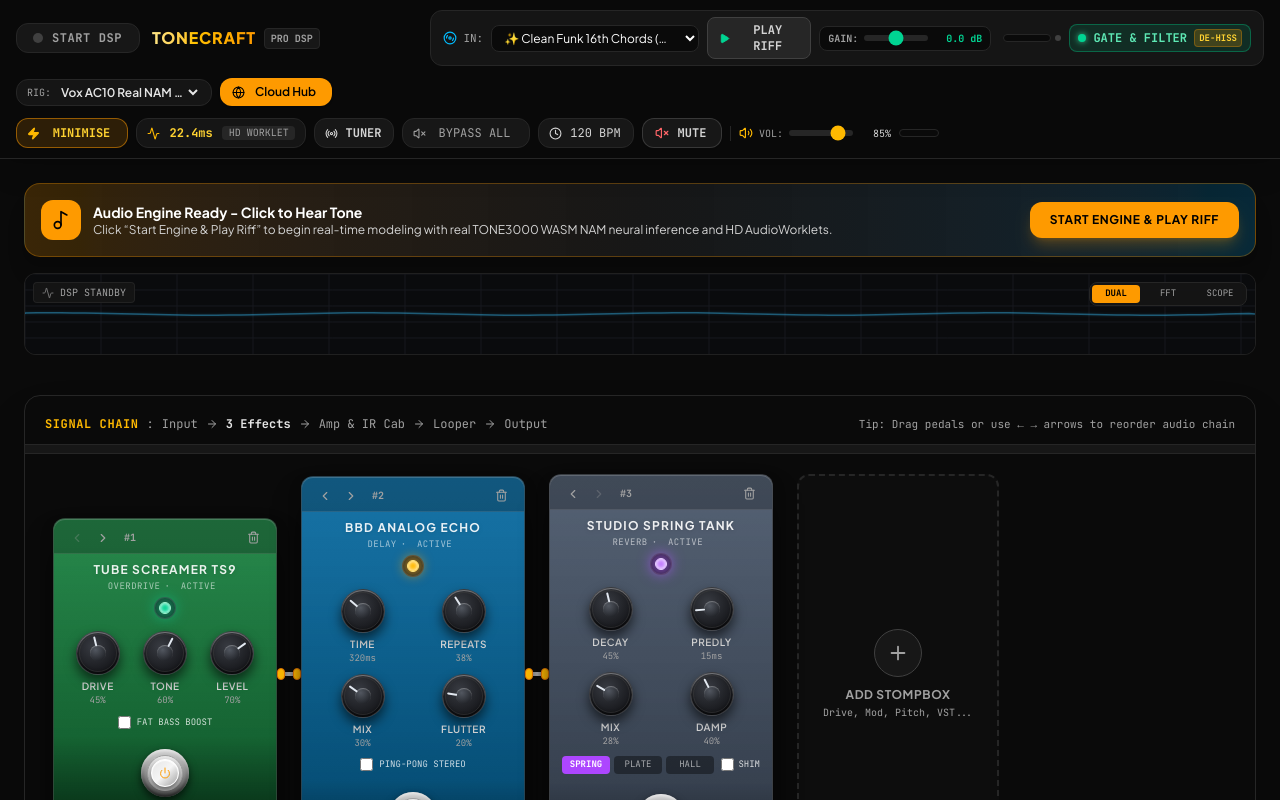
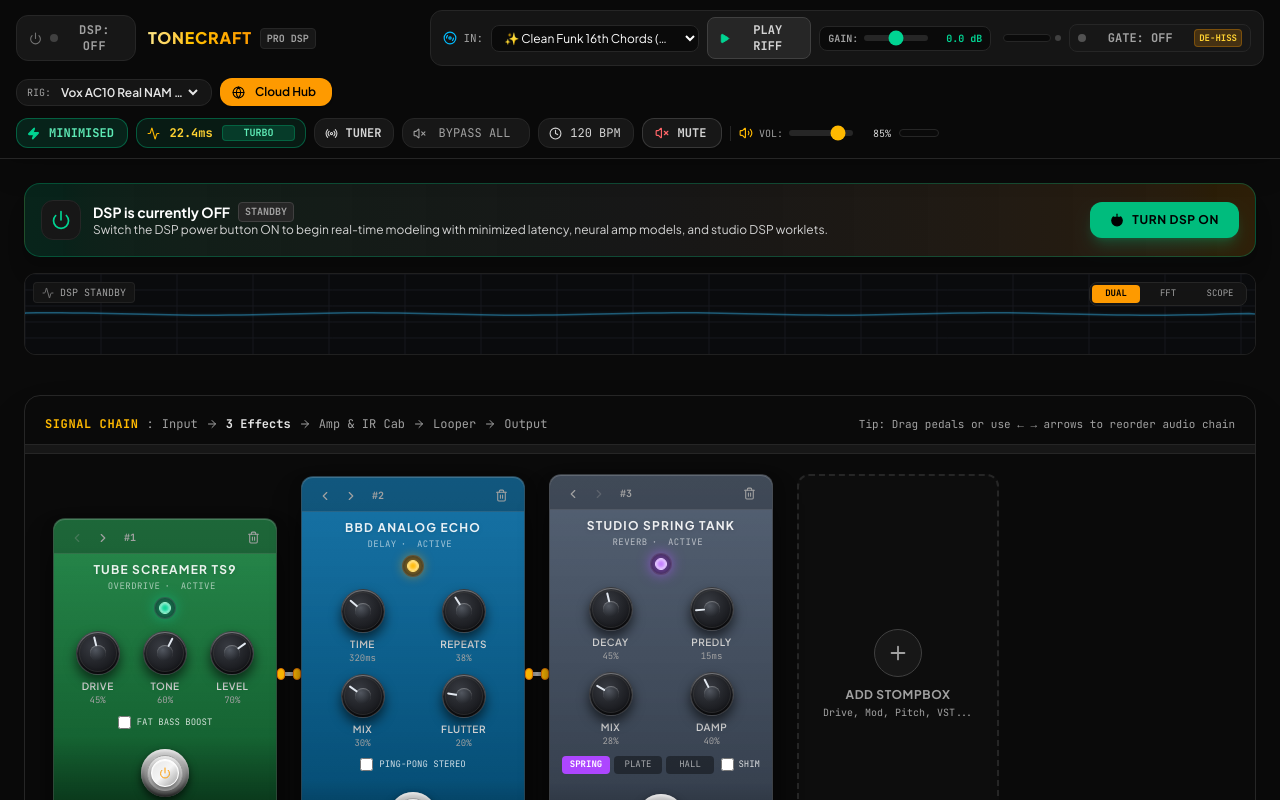
Before and after one commit to geksiong/ToneCraft, a React (Vite) app: page / in a window 1280 px wide. Shown: the top 800 px of the page. Built offline with nearby package versions, Linux system fonts and the light colour scheme.

Commit message:
refactor: default audio engine to off and silent
Set initial engine state to inactive and riffs to silent on startup. Updated engine initialization to default to ultra-low latency mode and disabled the noise gate by default for a transparent signal pass.

```diff
--- a/src/App.tsx
+++ b/src/App.tsx
@@ -38,7 +38,7 @@
   InputConditionerTelemetry
 } from './audio/inputConditioner';
 import { isNamModelProfile } from './audio/namModels';
-import { Music2 } from 'lucide-react';
+import { Music2, Power } from 'lucide-react';
 
 export default function App() {
   // Preset & Rig State
@@ -65,10 +65,10 @@
   const [irCabinet, setIrCabinet] = useState<IrCabinetConfig>(currentPreset.irCabinet);
   const [bpm, setBpm] = useState<number>(currentPreset.bpm || 120);
 
-  // Engine & Audio State
+  // Engine & Audio State (OFF by default, riffs NOT playing)
   const [isRunning, setIsRunning] = useState<boolean>(false);
   const [inputSource, setInputSource] = useState<string>('riff-clean-funk');
-  const [isRiffPlaying, setIsRiffPlaying] = useState<boolean>(true);
+  const [isRiffPlaying, setIsRiffPlaying] = useState<boolean>(false);
   const [inputGain, setInputGain] = useState<number>(50);
   const [masterVolume, setMasterVolume] = useState<number>(85);
   const [isMuted, setIsMuted] = useState<boolean>(false);
@@ -139,9 +139,19 @@
   });
   const [isLearningNoiseFloor, setIsLearningNoiseFloor] = useState<boolean>(false);
 
-  // Engine Startup: builds the complete graph first, then activates audio source
+  // Engine Startup: builds the complete graph first with minimise latency profile active, without starting riffs
   const startAudioEngine = async () => {
     try {
+      // Ensure minimise latency profile is active when turning DSP ON
+      await audioEngine.updateLatencySettings({
+        profile: 'ultra-low',
+        sampleRateMode: 'native',
+        zeroLatencyCab: true,
+        zeroLookaheadLimiter: true,
+        bypassOsVoiceProcessing: true
+      });
+      setLatencySettings({ ...audioEngine.latencySettings });
+
       if (!audioEngine.ctx || audioEngine.ctx.state === 'closed') {
         await audioEngine.init();
         audioEngine.updatePedalboardChain(pedals);
@@ -150,17 +160,18 @@
         audioEngine.setMasterGain(masterVolume);
         audioEngine.setInputGain(inputGain);
 
-        if (inputSource !== 'mic') {
-          audioEngine.playSampleRiff(inputSource);
-          setIsRiffPlaying(true);
+        if (inputSource === 'mic') {
+          await audioEngine.setInputSource('mic');
         } else {
-          await audioEngine.setInputSource('mic');
+          // Do NOT start playing riffs automatically when turned on
+          audioEngine.stopSampleRiff();
+          setIsRiffPlaying(false);
         }
       } else {
         await audioEngine.resume();
-        if (inputSource !== 'mic') {
-          setIsRiffPlaying(true);
-        }
+        // Do NOT start playing riffs automatically when turned on
+        audioEngine.stopSampleRiff();
+        setIsRiffPlaying(false);
       }
 
       setIsRunning(true);
@@ -185,10 +196,14 @@
 
   const handleRestartEngine = async () => {
     try {
+      const wasPlaying = isRiffPlaying;
       await audioEngine.restart();
       setIsRunning(true);
-      if (inputSource !== 'mic') {
+      if (inputSource !== 'mic' && wasPlaying) {
+        audioEngine.playSampleRiff(inputSource);
         setIsRiffPlaying(true);
+      } else {
+        setIsRiffPlaying(false);
       }
     } catch (err) {
       console.error('Failed to restart audio engine:', err);
@@ -199,6 +214,8 @@
   const handleToggleRiffPlaying = async () => {
     if (!isRunning) {
       await startAudioEngine();
+      audioEngine.playSampleRiff(inputSource === 'mic' ? 'riff-clean-funk' : inputSource);
+      setIsRiffPlaying(true);
       return;
     }
     const playing = audioEngine.toggleSampleRiff();
@@ -354,11 +371,14 @@
   const handleSelectInputSource = async (src: string) => {
     setInputSource(src);
     if (!isRunning) {
-      await startAudioEngine();
+      audioEngine.currentInputSource = src;
+      return;
     }
-    await audioEngine.setInputSource(src);
-    if (src !== 'mic') {
-      setIsRiffPlaying(true);
+    await audioEngine.setInputSource(src, false);
+    if (src !== 'mic' && isRiffPlaying) {
+      audioEngine.playSampleRiff(src);
+    } else if (src === 'mic') {
+      setIsRiffPlaying(false);
     }
   };
 
@@ -506,6 +526,7 @@
         isBluetoothDetected={latencyReport.isBluetoothActive}
         onOpenInputConditioner={() => setIsInputConditionerOpen(true)}
         conditionerEnabled={conditionerConfig.enabled && (conditionerConfig.gateEnabled || conditionerConfig.highCutEnabled)}
+        gateEnabled={conditionerConfig.enabled && conditionerConfig.gateEnabled}
         gateState={conditionerTelemetry.gateState}
         conditionerHighCut={conditionerConfig.enabled && conditionerConfig.highCutEnabled}
         highPitchNoiseDetected={conditionerTelemetry.highPitchNoiseDetected}
@@ -515,28 +536,30 @@
 
       {/* Main Studio Viewport */}
       <main className="flex-1 max-w-7xl w-full mx-auto p-4 sm:p-6 flex flex-col">
-        {/* Startup banner for first click */}
+        {/* Startup banner when DSP is OFF */}
         {!isRunning && (
-          <div className="mb-4 p-4 rounded-2xl bg-gradient-to-r from-amber-500/20 via-neutral-900 to-sky-500/20 border border-amber-500/30 flex flex-wrap items-center justify-between gap-4 shadow-xl">
+          <div className="mb-4 p-4 rounded-2xl bg-gradient-to-r from-emerald-500/15 via-neutral-900 to-amber-500/15 border border-emerald-500/30 flex flex-wrap items-center justify-between gap-4 shadow-xl">
             <div className="flex items-center gap-3">
-              <div className="w-10 h-10 rounded-xl bg-amber-500 text-black flex items-center justify-center font-bold">
-                <Music2 size={20} />
+              <div className="w-10 h-10 rounded-xl bg-neutral-900 border border-neutral-800 text-emerald-400 flex items-center justify-center font-bold">
+                <Power size={20} />
               </div>
               <div>
-                <h3 className="text-sm font-bold text-white">
-                  Audio Engine Ready - Click to Hear Tone
+                <h3 className="text-sm font-bold text-white flex items-center gap-2">
+                  <span>DSP is currently OFF</span>
+                  <span className="px-1.5 py-0.5 rounded text-[10px] font-mono bg-neutral-800 text-neutral-400 border border-neutral-700">STANDBY</span>
                 </h3>
                 <p className="text-xs text-neutral-300">
-                  Click &ldquo;Start Engine &amp; Play Riff&rdquo; to begin real-time modeling with real TONE3000 WASM NAM neural inference and HD AudioWorklets.
+                  Switch the DSP power button ON to begin real-time modeling with minimized latency, neural amp models, and studio DSP worklets.
                 </p>
               </div>
             </div>
 
             <button
               onClick={startAudioEngine}
-              className="px-5 py-2.5 rounded-xl bg-amber-500 hover:bg-amber-400 text-black font-bold text-xs tracking-wider uppercase transition-all shadow-lg shadow-amber-500/25 active:scale-95 flex items-center gap-2"
+              className="px-5 py-2.5 rounded-xl bg-emerald-500 hover:bg-emerald-400 text-black font-bold text-xs tracking-wider uppercase transition-all shadow-lg shadow-emerald-500/25 active:scale-95 flex items-center gap-2"
             >
-              <span>Start Engine &amp; Play Riff</span>
+              <Power size={14} className="fill-black" />
+              <span>Turn DSP ON</span>
             </button>
           </div>
         )}
--- a/src/audio/audioEngine.ts
+++ b/src/audio/audioEngine.ts
@@ -57,13 +57,13 @@
   // Web Audio Context
   public ctx: AudioContext | null = null;
   public isRunning: boolean = false;
-  public isRiffPlaying: boolean = true;
+  public isRiffPlaying: boolean = false;
 
   // Latency & Optimization Settings
   public latencySettings: AudioLatencySettings = {
     profile: 'ultra-low',
     sampleRateMode: 'native',
-    zeroLatencyCab: false,
+    zeroLatencyCab: true,
     zeroLookaheadLimiter: true,
     bypassOsVoiceProcessing: true,
     selectedInputDeviceId: '',
@@ -426,6 +426,7 @@
 
   public async restartAudioContext(): Promise<void> {
     const wasRunning = this.isRunning;
+    const wasRiffPlaying = this.isRiffPlaying;
     const prevPedals = [...this.currentPedals];
     const prevNam = this.currentNamConfig;
     const prevCab = this.currentCabConfig;
@@ -437,7 +438,7 @@
     if (prevPedals.length > 0) this.updatePedalboardChain(prevPedals);
     if (prevNam) this.updateNamModel(prevNam);
     if (prevCab) this.updateIrCabinet(prevCab);
-    await this.setInputSource(prevSource);
+    await this.setInputSource(prevSource, wasRiffPlaying);
 
     if (wasRunning && this.ctx?.state === 'suspended') {
       await this.ctx.resume();
@@ -504,7 +505,7 @@
   // INPUT SOURCE MANAGEMENT (Mic / USB Audio Interface vs. Physical Riffs)
   // ==========================================================================
 
-  public async setInputSource(source: 'mic' | string): Promise<void> {
+  public async setInputSource(source: 'mic' | string, autoPlayRiff: boolean = false): Promise<void> {
     if (!this.ctx || !this.inputGainNode) return;
     this.currentInputSource = source;
 
@@ -575,7 +576,9 @@
       }
     } else {
       this.currentInputDeviceLabel = '';
-      this.playSampleRiff(source);
+      if (autoPlayRiff) {
+        this.playSampleRiff(source);
+      }
       this.dispatchLatencyUpdate();
     }
   }
--- a/src/audio/inputConditioner.ts
+++ b/src/audio/inputConditioner.ts
@@ -50,7 +50,7 @@
 
 export const DEFAULT_INPUT_CONDITIONER_CONFIG: InputConditionerConfig = {
   enabled: true,
-  gateEnabled: true,
+  gateEnabled: false,
   gateThreshold: -46,
   gateAttackMs: 6,
   gateHoldMs: 25,
--- a/src/components/Header.tsx
+++ b/src/components/Header.tsx
@@ -15,7 +15,8 @@
   Zap,
   AlertTriangle,
   ShieldAlert,
-  RotateCcw
+  RotateCcw,
+  Power
 } from 'lucide-react';
 
 interface HeaderProps {
@@ -50,6 +51,7 @@
   isBluetoothDetected?: boolean;
   onOpenInputConditioner?: () => void;
   conditionerEnabled?: boolean;
+  gateEnabled?: boolean;
   gateState?: 'open' | 'hold' | 'closed';
   conditionerHighCut?: boolean;
   highPitchNoiseDetected?: boolean;
@@ -89,6 +91,7 @@
   isBluetoothDetected,
   onOpenInputConditioner,
   conditionerEnabled,
+  gateEnabled = false,
   gateState,
   conditionerHighCut,
   highPitchNoiseDetected,
@@ -127,25 +130,33 @@
   return (
     <header className="sticky top-0 z-40 bg-neutral-950/95 backdrop-blur-md border-b border-neutral-800 shadow-xl px-4 py-2.5">
       <div className="max-w-7xl mx-auto flex flex-wrap items-center justify-between gap-3">
-        {/* Brand & Main Power Switch */}
+        {/* Brand & Main Power Switch (ON/OFF) */}
         <div className="flex items-center gap-3">
           <button
             onClick={onToggleEngine}
-            className={`w-[124px] justify-center flex items-center gap-2 px-3 py-1.5 rounded-xl font-bold text-xs uppercase tracking-wider transition-all border shrink-0 ${
+            className={`w-[114px] sm:w-[120px] justify-center flex items-center gap-2 px-3 py-1.5 rounded-xl font-bold text-xs uppercase tracking-wider transition-all border shrink-0 ${
               isRunning
-                ? 'bg-amber-500/15 border-amber-500/40 text-amber-400 shadow-sm'
-                : 'bg-neutral-900 border-neutral-800 text-neutral-400 hover:text-white'
+                ? 'bg-emerald-500/15 border-emerald-500/40 text-emerald-400 shadow-sm hover:bg-emerald-500/25'
+                : 'bg-neutral-900 border-neutral-800 text-neutral-400 hover:text-white hover:border-neutral-700'
             }`}
-            title={isRunning ? 'Audio Engine is Active (Click to Switch DSP OFF)' : 'Click to Start DSP Audio Processing'}
+            title={isRunning ? 'DSP is ON (Click to turn OFF)' : 'DSP is OFF (Click to turn ON)'}
           >
+            <Power
+              size={13}
+              className={`shrink-0 transition-colors ${
+                isRunning ? 'text-emerald-400' : 'text-neutral-500'
+              }`}
+            />
             <div
-              className={`w-2.5 h-2.5 rounded-full transition-all shrink-0 ${
+              className={`w-2 h-2 rounded-full transition-all shrink-0 ${
                 isRunning
-                  ? 'bg-amber-400 led-glow-amber animate-pulse'
+                  ? 'bg-emerald-400 shadow-[0_0_8px_#34d399] animate-pulse'
                   : 'bg-neutral-700'
               }`}
             />
-            <span className="font-mono w-[72px] text-center inline-block">{isRunning ? 'DSP ONLINE' : 'START DSP'}</span>
+            <span className="font-mono w-[64px] text-center inline-block">
+              {isRunning ? 'DSP: ON' : 'DSP: OFF'}
+            </span>
           </button>
 
           {isRunning && onRestartEngine && (
@@ -290,15 +301,19 @@
             <button
               onClick={onOpenInputConditioner}
               className={`min-w-[96px] sm:min-w-[155px] justify-center flex items-center gap-1.5 px-2 py-1 rounded-lg border text-xs font-mono font-bold transition-all shrink-0 ${
-                conditionerEnabled
+                gateEnabled
                   ? 'bg-emerald-500/15 border-emerald-500/40 text-emerald-300 hover:bg-emerald-500/25'
-                  : 'bg-neutral-800 border-neutral-700 text-neutral-400 hover:text-white'
+                  : 'bg-neutral-900 border-neutral-800 text-neutral-400 hover:text-white hover:border-neutral-700'
               }`}
-              title="Studio Mic Conditioner: Dynamic Noise Gate, De-Hiss High-Cut Filter, and Anti-Whine Notch"
+              title={
+                gateEnabled
+                  ? 'Studio Mic Conditioner: Dynamic Noise Gate ACTIVE'
+                  : 'Studio Mic Conditioner: Dynamic Noise Gate is OFF (Click to configure)'
+              }
             >
               <div
                 className={`w-2 h-2 rounded-full transition-all shrink-0 ${
-                  !conditionerEnabled
+                  !gateEnabled
                     ? 'bg-neutral-600'
                     : gateState === 'open'
                     ? 'bg-emerald-400 shadow-[0_0_6px_#34d399]'
@@ -307,8 +322,12 @@
                     : 'bg-amber-400 shadow-[0_0_6px_#fbbf24]'
                 }`}
               />
-              <span className="hidden sm:inline-block w-24 text-center">GATE &amp; FILTER</span>
-              <span className="sm:hidden inline-block w-12 text-center">GATE</span>
+              <span className="hidden sm:inline-block w-24 text-center">
+                {gateEnabled ? 'GATE & FILTER' : 'GATE: OFF'}
+              </span>
+              <span className="sm:hidden inline-block w-12 text-center">
+                {gateEnabled ? 'GATE' : 'GATE OFF'}
+              </span>
               {conditionerHighCut && (
                 <span className="text-[9px] px-1 py-0.5 rounded bg-amber-500/20 text-amber-300 border border-amber-500/30 hidden md:inline">
                   DE-HISS
@@ -370,14 +389,31 @@
           )}
 
           {/* Quick Latency Minimizer Turbo Button with constant width */}
-          {onMinimiseLatency && !isTurboActive && (
+          {onMinimiseLatency && (
             <button
               onClick={onMinimiseLatency}
-              className="w-28 justify-center flex items-center gap-1.5 px-2.5 py-1.5 rounded-xl border border-amber-500/50 bg-amber-500/15 hover:bg-amber-500/25 text-amber-300 text-xs font-mono font-bold transition-all shadow-xs group shrink-0"
-              title="Click to instantly activate Turbo Low-Latency profile (bypasses OS speech queues, sets 0 buffer hint, eliminates resamplers)"
+              className={`w-28 justify-center flex items-center gap-1.5 px-2.5 py-1.5 rounded-xl border text-xs font-mono font-bold transition-all shadow-xs group shrink-0 ${
+                isTurboActive
+                  ? 'border-emerald-500/40 bg-emerald-500/15 text-emerald-300 hover:bg-emerald-500/20'
+                  : 'border-amber-500/50 bg-amber-500/15 hover:bg-amber-500/25 text-amber-300'
+              }`}
+              title={
+                isTurboActive
+                  ? 'Turbo Low-Latency Active (0 buffer quantum, native DAC clock, zero-latency cab, OS audio queue bypass)'
+                  : 'Click to instantly activate Turbo Low-Latency profile'
+              }
             >
-              <Zap size={13} className="text-amber-400 fill-amber-400 group-hover:scale-110 transition-transform shrink-0" />
-              <span className="w-18 text-center inline-block">MINIMISE</span>
+              <Zap
+                size={13}
+                className={`shrink-0 ${
+                  isTurboActive
+                    ? 'text-emerald-400 fill-emerald-400'
+                    : 'text-amber-400 fill-amber-400 group-hover:scale-110 transition-transform'
+                }`}
+              />
+              <span className="w-18 text-center inline-block">
+                {isTurboActive ? 'MINIMISED' : 'MINIMISE'}
+              </span>
             </button>
           )}
 
--- a/src/components/InputConditionerModal.tsx
+++ b/src/components/InputConditionerModal.tsx
@@ -218,7 +218,9 @@
               ) : (
                 <div className="w-full flex items-center gap-2 px-2.5 py-1 rounded-lg bg-neutral-950/40 border border-neutral-800/60 text-neutral-400 text-xs">
                   <CheckCircle2 size={13} className="text-emerald-400 shrink-0" />
-                  <span className="text-neutral-300 text-[11px]">Input frequencies clean · Anti-whine notch and click-free noise gate active.</span>
+                  <span className="text-neutral-300 text-[11px]">
+                    {config.gateEnabled ? 'Input frequencies clean · Dynamic noise gate active.' : 'Dynamic noise gate is OFF (bypassed) · Transparent signal pass.'}
+                  </span>
                 </div>
               )}
             </div>
```
